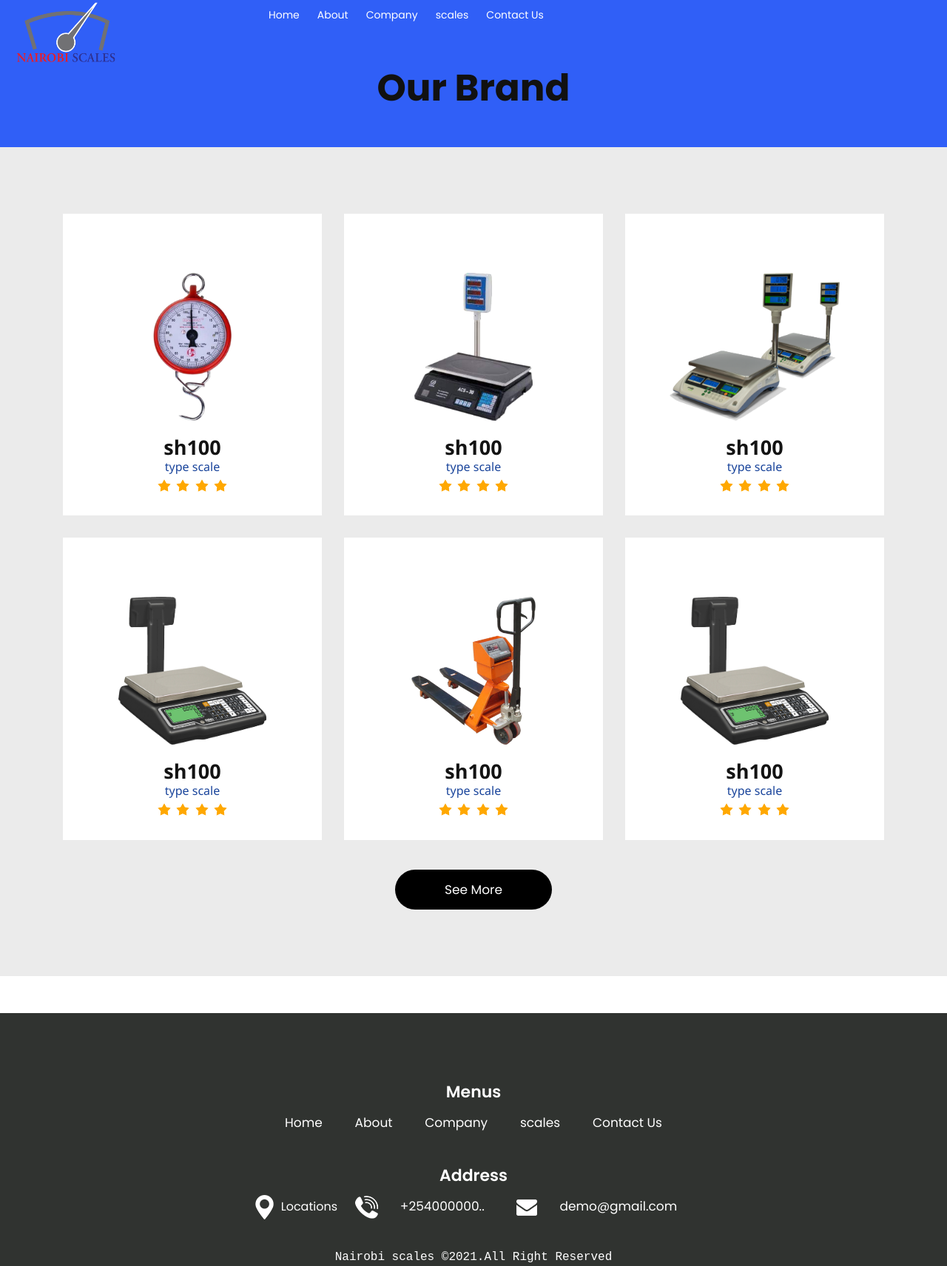
After one commit to Gichobi321/Nairobiscales, a PHP site: page /scales.html in a window 1280 px wide. The commit adds this page. Shown: the whole page at 74% size. Run offline with PHP 8.4, Linux system fonts and the light colour scheme; some libraries are stand-ins or nearby versions.

Commit message:
scalepage

```diff
--- a/css/style.css
+++ b/css/style.css
@@ -754,3 +754,102 @@ ul.location li img {
     color: #091e30;
     border-radius: 100%;
 }
+
+.body {
+    background-color: #305ff7;
+}
+
+.brand-bg .brand_box {
+    background: #fff;
+    text-align: center;
+    padding: 80px 0px 30px 0px;
+}
+
+.brand-bg .brand_box>img {
+    height: 200px;
+    width: auto;
+}
+
+.brand-bg .brand_box h3 {
+    font-size: 27px;
+    font-weight: bold;
+    color: #131313;
+    padding: 17px 0px 0px 0px;
+}
+
+.brand-bg {
+    background: #ebebeb;
+    padding: 90px 0px;
+    font-family: 'Segoe UI', Tahoma, Geneva, Verdana, sans-serif;
+}
+
+.brand-bg .brand_box span {
+    display: block;
+    color: #19449b;
+    font-size: 16px;
+    line-height: 16px;
+    padding-bottom: 3px;
+}
+
+.brand-bg .brand_box i {
+    padding: 0px 2px;
+}
+
+.margin {
+    margin-bottom: 30px;
+}
+
+.read-more {
+    font-family: poppins;
+    max-width: 212px;
+    margin: 0 auto;
+    margin-top: 0px;
+    display: block;
+    background: #000;
+    color: #fff !important;
+    padding: 12px 0px;
+    width: 100%;
+    font-size: 17px;
+    text-align: center;
+    border-radius: 32px;
+    margin-top: 40px
+}
+
+.read-more:hover {
+    background: #305ff7;
+}
+
+.titlepage {
+    padding-bottom: 60px;
+}
+
+.titlepage h2 {
+    font-size: 50px;
+    line-height: 40px;
+    font-weight: bold;
+    padding: 0;
+    text-align: center;
+}
+
+.dropdown-menu {
+    background-color: #1e51f8;
+    border: 0px;
+    margin-left: 100px;
+}
+
+.dropdown-menu a {
+    color: #ffffff;
+    padding: 10px;
+}
+
+.dropdown-menu a:hover {
+    color: #111111;
+}
+
+.arrow:hover.dropdown-menu {
+    display: block;
+}
+
+.brand_box:hover h3 {
+    color: #305ff7;
+}
--- /dev/null
+++ b/scales.html
@@ -0,0 +1,220 @@
+<!DOCTYPE html>
+<html lang="en">
+<head>
+<!-- basic -->
+<meta charset="utf-8">
+<meta http-equiv="X-UA-Compatible" content="IE=edge">
+<meta name="viewport" content="width=device-width, initial-scale=1">
+<!-- scale metas -->
+<meta name="viewport" content="width=device-width, initial-scale=1">
+<meta name="viewport" content="initial-scale=1, maximum-scale=1">
+<!-- site metas -->
+<title>Nairobiscales</title>
+<meta name="keywords" content="">
+<meta name="description" content="">
+<meta name="author" content="">
+<!-- bootstrap css -->
+<link rel="stylesheet" type="text/css" href="css/bootstrap.min.css">
+<!-- style css -->
+<link rel="stylesheet" type="text/css" href="css/style.css">
+<!-- Responsive-->
+<link rel="stylesheet" href="css/responsive.css">
+<!-- fevicon -->
+<link rel="icon" href="images/icon.png" type="image/gif" />
+<!-- Scrollbar Custom CSS -->
+<link rel="stylesheet" href="css/jquery.mCustomScrollbar.min.css">
+<!-- Tweaks for older IEs-->
+<link rel="stylesheet" href="https://netdna.bootstrapcdn.com/font-awesome/4.0.3/css/font-awesome.css">
+<!-- owl stylesheets -->
+<link rel="stylesheet" href="css/owl.carousel.min.css">
+<link rel="stylesheet" href="https://cdnjs.cloudflare.com/ajax/libs/fancybox/2.1.5/jquery.fancybox.min.css" media="screen">
+</head>
+</head>
+<body>
+	<!--header section start -->
+	<div class="body">
+		<div class="container-fluid">
+			<div class="row">
+			    <div class="col-sm-12 col-lg-3">
+				    <div class="logo"><img src="images/logo.png"></div>
+			    </div>
+			    <div class="col-sm-4 col-lg-5">
+			    	<div class="menu-area">
+                    <nav class="navbar navbar-expand-lg ">
+                        <!-- <a class="navbar-brand" href="#">Menu</a> -->
+                        <button class="navbar-toggler collapsed" type="button" data-toggle="collapse" data-target="#navbarSupportedContent" aria-controls="navbarSupportedContent" aria-expanded="false" aria-label="Toggle navigation">
+                        <i class="fa fa-bars"></i>
+                        </button>
+                        <div class="collapse navbar-collapse" id="navbarSupportedContent">
+                            <ul class="navbar-nav mr-auto">
+                               <li class="nav-item active"><a class="nav-link active" href="index.html">Home<span class="sr-only">(current)</span></a> </li>
+                               <li class="nav-item"><a class="nav-link" href="#about">About</a></li>
+                               <li class="nav-item"><a class="nav-link" href="brand.html">Company</a></li>
+                               <li class="nav-item"><a class="nav-link" href="#scales">scales</a></li>
+                               <li class="nav-item"><a class="nav-link" href="#contact">Contact Us</a></li>
+                            </ul>
+                        </div>
+                    </nav>
+                </div>
+			    </div>
+		</div>
+		</div>
+<body class="main-layout">
+    <!-- header -->
+        <!-- end header inner -->
+    </header>
+    <!-- end header -->
+    <div class="brand_color">
+        <div class="container">
+            <div class="row">
+                <div class="col-md-12">
+                    <div class="titlepage">
+                        <h2>Our Brand</h2>
+                    </div>
+                </div>
+            </div>
+        </div>
+    </div>
+
+    <!-- brand -->
+    <div class="brand">
+        <div class="container">
+
+        </div>
+        <div class="brand-bg">
+            <div class="container">
+                <div class="row">
+                    <div class="col-xl-4 col-lg-4 col-md-4 col-sm-6 margin">
+                        <div class="brand_box">
+                            <img src="images/1.png" alt="img" />
+                            <h3>sh<strong >100</strong></h3>
+                            <span>type scale</span>
+                            <i><img src="images/star.png"/></i>
+                            <i><img src="images/star.png"/></i>
+                            <i><img src="images/star.png"/></i>
+                            <i><img src="images/star.png"/></i>
+                        </div>
+                    </div>
+                    <div class="col-xl-4 col-lg-4 col-md-4 col-sm-6 margin">
+                        <div class="brand_box">
+                            <img src="images/2.png" alt="img" />
+                            <h3>sh<strong >100</strong></h3>
+                            <span>type scale</span>
+                            <i><img src="images/star.png"/></i>
+                            <i><img src="images/star.png"/></i>
+                            <i><img src="images/star.png"/></i>
+                            <i><img src="images/star.png"/></i>
+                        </div>
+                    </div>
+                    <div class="col-xl-4 col-lg-4 col-md-4 col-sm-6 margin">
+                        <div class="brand_box">
+                            <img src="images/3.png" alt="img" />
+                            <h3>sh<strong >100</strong></h3>
+                            <span>type scale</span>
+                            <i><img src="images/star.png"/></i>
+                            <i><img src="images/star.png"/></i>
+                            <i><img src="images/star.png"/></i>
+                            <i><img src="images/star.png"/></i>
+                        </div>
+                    </div>
+                    <div class="col-xl-4 col-lg-4 col-md-4 col-sm-6">
+                        <div class="brand_box">
+                            <img src="images/4.png" alt="img" />
+                            <h3>sh<strong >100</strong></h3>
+                            <span>type scale</span>
+                            <i><img src="images/star.png"/></i>
+                            <i><img src="images/star.png"/></i>
+                            <i><img src="images/star.png"/></i>
+                            <i><img src="images/star.png"/></i>
+                        </div>
+                    </div>
+                    <div class="col-xl-4 col-lg-4 col-md-4 col-sm-6 mrgn">
+                        <div class="brand_box">
+                            <img src="images/5.png" alt="img" />
+                            <h3>sh<strong >100</strong></h3>
+                            <span>type scale</span>
+                            <i><img src="images/star.png"/></i>
+                            <i><img src="images/star.png"/></i>
+                            <i><img src="images/star.png"/></i>
+                            <i><img src="images/star.png"/></i>
+                        </div>
+                    </div>
+                    <div class="col-xl-4 col-lg-4 col-md-4 col-sm-6 mrgn">
+                        <div class="brand_box">
+                            <img src="images/6.png" alt="img" />
+                            <h3>sh<strong >100</strong></h3>
+                            <span>type scale</span>
+                            <i><img src="images/star.png"/></i>
+                            <i><img src="images/star.png"/></i>
+                            <i><img src="images/star.png"/></i>
+                            <i><img src="images/star.png"/></i>
+                        </div>
+                    </div>
+                    <div class="col-md-12">
+                        <a class="read-more">See More</a>
+                    </div>
+                </div>
+            </div>
+        </div>
+    </div>
+
+    <!-- end brand -->
+
+    <!-- footer -->
+   <div class="footer_section layout_padding">
+		<div class="container">
+			<div class="row">
+
+
+			    <div class="col-md-12">
+			    	<div class="useful_main border_right0">
+			    		<h2 class="useful_text">Menus</h2>
+			    		<ul >
+			    			<li><a href="index.html">Home</a></li>
+			    			<li><a href="#about">About </a></li>
+			    			<li><a href="#company">Company</a></li>
+			    			<li><a href="#scales">scales</a></li>
+			    			<li><a href="#contact">Contact Us</a></li>
+			    		</ul>
+			    	</div>
+			    </div>
+			    <div class="col-md-12 useful_main border_right0">
+				   <h2 class="useful_text">Address</h2>
+                     <ul class="location">
+			    			<li><img src="images/map-icon.png">Locations</li>
+			    			<li><img src="images/call-icon.png"><a>+254000000..</a></li>
+			    			<li><img src="images/email-icon.png"><a >demo@gmail.com</a></li>
+
+			    		</ul>
+
+			    </div>
+			    </div>
+			</div>
+				<p class="copyright_text">Nairobi scales &copy;2021.All Right Reserved</p>
+		</div>
+	</div>
+	<!-- footer section end -->
+	<!-- copyright section start -->
+
+	<!-- copyright section end -->
+
+      <!-- Javascript files-->
+      <script src="js/jquery.min.js"></script>
+      <script src="js/popper.min.js"></script>
+      <script src="js/bootstrap.bundle.min.js"></script>
+      <script src="js/jquery-3.0.0.min.js"></script>
+      <script src="js/plugin.js"></script>
+      <!-- sidebar -->
+      <script src="js/jquery.mCustomScrollbar.concat.min.js"></script>
+      <script src="js/custom.js"></script>
+      <!-- javascript -->
+      <script src="https:cdnjs.cloudflare.com/ajax/libs/fancybox/2.1.5/jquery.fancybox.min.js"></script>
+      <script>
+         $(document).ready(function(){
+         $(".fancybox").fancybox({
+         openEffect: "none",
+         closeEffect: "none"})});
+     </script>
+
+</body>
+</html>
```
Also changed, not shown: index.html (+58 -30 lines), images/1.png (added), images/2.png (added), images/3.png (added), images/4.png (added), images/5.png (added), images/6.png (added), images/loading.gif (added), images/star.png (added).
